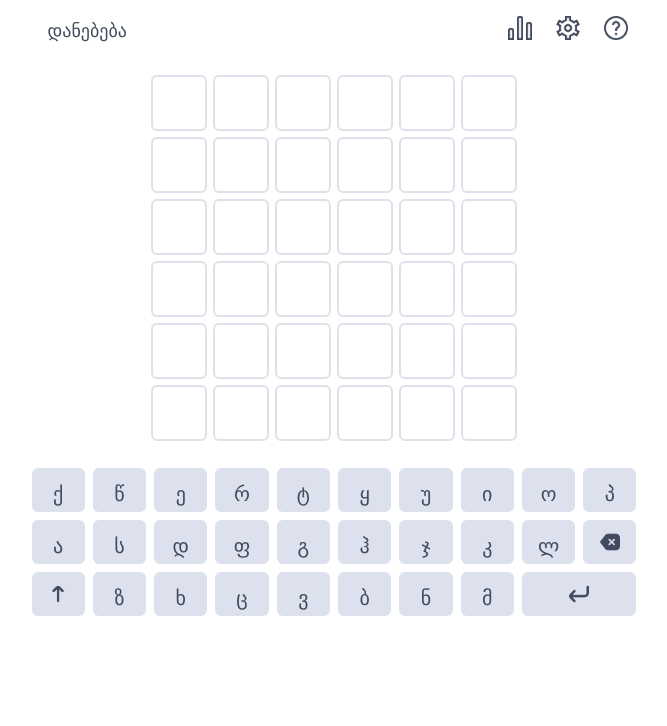
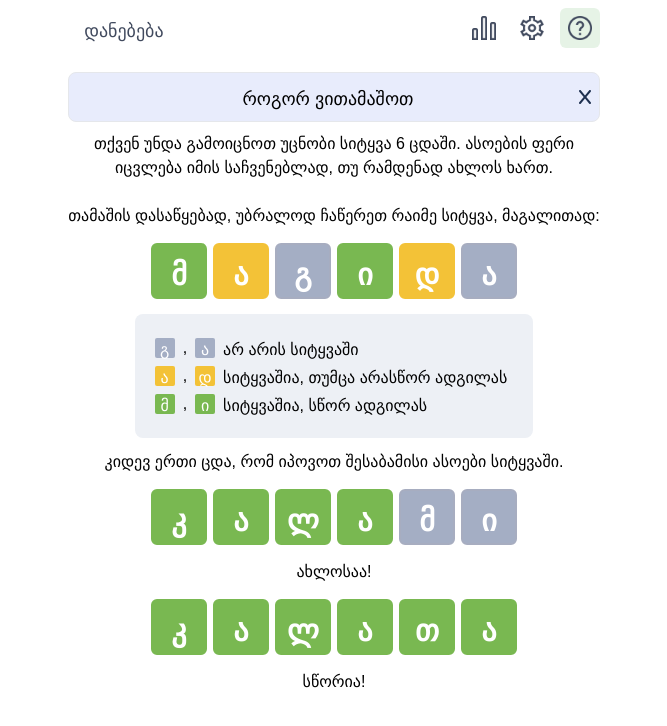
Before and after one commit to wimpykido/wordle, a React (Create React App) app: page / in a window 1280 px wide. Both pictures are taken after a click on the button 922 px from the left and 28 px from the top of the page. Shown: the top 726 px of the page, without its empty margins (306-973 px from the left). Built offline with nearby package versions, Linux system fonts and the light colour scheme; a web font is replaced by a local one.

Commit message:
added component for game rules

```diff
--- a/src/components/gameRules/index.ts
+++ /dev/null
@@ -1,27 +0,0 @@
-//needs testing on different words
-export const checkWord = (
-  guessedWord: Array<string>,
-  secretWord: Array<string>
-) => {
-  const correctPositions: Array<number> = [];
-  const wrongLetterPositions: Array<number> = [];
-  const wrongPositionsOfCorrectLetters: Array<number> = [];
-  const correctLetters: Array<string> = [];
-  guessedWord.forEach((letter, index) => {
-    if (secretWord[index] === letter) {
-      correctPositions.push(index);
-      correctLetters.push(letter);
-    } else {
-      wrongLetterPositions.push(index);
-    }
-    if (secretWord.includes(letter) && !correctLetters.includes(letter)) {
-      wrongPositionsOfCorrectLetters.push(index);
-    }
-  });
-
-  return {
-    correctPositions,
-    wrongPositionsOfCorrectLetters,
-    wrongLetterPositions,
-  };
-};
--- /dev/null
+++ b/src/components/how-to-play/index.tsx
@@ -0,0 +1,82 @@
+import { LetterInput } from "../letter-input";
+import { SmallLetterInput } from "../small-letter-input";
+import x from "../../assets/x-solid.svg";
+import { Dispatch, SetStateAction } from "react";
+
+const colors = ["bg-custom-green", "bg-custom-yellow", "bg-custom-dark"];
+
+type Props = {
+  setShowRules: Dispatch<SetStateAction<boolean>>;
+};
+
+export const HowToPlay = ({ setShowRules }: Props) => {
+  return (
+    <div className="font-custom">
+      <div className="mb-2.5 border w-full border-1 rounded-lg bg-custom-div flex items-center justify-between p-2">
+        <div></div>
+        <h2 className="pt-1 text-lg">როგორ ვითამაშოთ</h2>
+        <button onClick={() => setShowRules(false)}>
+          <img src={x} alt="x" />
+        </button>
+      </div>
+      <div className="flex flex-col justify-center gap-3">
+        <p className="font-light text-center">
+          თქვენ უნდა გამოიცნოთ უცნობი სიტყვა 6 ცდაში. ასოების ფერი <br />{" "}
+          იცვლება იმის საჩვენებლად, თუ რამდენად ახლოს ხართ. <br />
+          <br />
+          თამაშის დასაწყებად, უბრალოდ ჩაწერეთ რაიმე სიტყვა, მაგალითად:
+        </p>
+        <div className="flex items-center justify-center">
+          {"მაგიდა".split("").map((letter, index) => (
+            <LetterInput
+              key={index}
+              letter={letter}
+              color={colors[index % colors.length]}
+            />
+          ))}
+        </div>
+        <div className="flex flex-col items-center justify-center gap-3">
+          <div className="flex items-start justify-center flex-col p-5 w-9/12 bg-custom-lightGrey border-1 rounded-lg">
+            <div className="flex items-center justify-center">
+              <SmallLetterInput letter="გ" color={colors[2]} />
+              <span className="mr-2">,</span>
+              <SmallLetterInput letter="ა" color={colors[2]} />
+              <p className="pt-1 font-light">არ არის სიტყვაში</p>
+            </div>
+            <div className="flex items-center justify-center">
+              <SmallLetterInput letter="ა" color={colors[1]} />
+              <span className="mr-2">,</span>
+              <SmallLetterInput letter="დ" color={colors[1]} />
+              <p className="pt-1 font-light">
+                სიტყვაშია, თუმცა არასწორ ადგილას
+              </p>
+            </div>
+            <div className="flex items-center justify-center">
+              <SmallLetterInput letter="მ" color={colors[0]} />
+              <span className="mr-2">,</span>
+              <SmallLetterInput letter="ი" color={colors[0]} />
+              <p className="pt-1 font-light">სიტყვაშია, სწორ ადგილას</p>
+            </div>
+          </div>
+          <p>კიდევ ერთი ცდა, რომ იპოვოთ შესაბამისი ასოები სიტყვაში.</p>
+          <div className="flex items-center justify-center">
+            {"კალამი".split("").map((letter, index) => (
+              <LetterInput
+                key={index}
+                letter={letter}
+                color={colors[index < 4 ? 0 : 2]}
+              />
+            ))}
+          </div>
+          <p>ახლოსაა!</p>
+          <div className="flex items-center justify-center">
+            {"კალათა".split("").map((letter, index) => (
+              <LetterInput key={index} letter={letter} color={colors[0]} />
+            ))}
+          </div>
+          <p>სწორია!</p>
+        </div>
+      </div>
+    </div>
+  );
+};
--- a/src/components/navigation/index.tsx
+++ b/src/components/navigation/index.tsx
@@ -1,13 +1,21 @@
 import StatsIcon from "../../assets/stats.png";
 import SettingsIcon from "../../assets/settings.png";
 import HelpIcon from "../../assets/help.png";
+import { Dispatch, SetStateAction } from "react";
 
 type NavigationProps = {
-  setIsGameOver: React.Dispatch<React.SetStateAction<boolean>>;
-  setMessage: React.Dispatch<React.SetStateAction<string>>;
+  setIsGameOver: Dispatch<SetStateAction<boolean>>;
+  setMessage: Dispatch<SetStateAction<string>>;
+  setShowRules: Dispatch<SetStateAction<boolean>>;
+  showRules: boolean;
 };
 
-export const Navigation = ({ setIsGameOver, setMessage }: NavigationProps) => {
+export const Navigation = ({
+  setIsGameOver,
+  setMessage,
+  setShowRules,
+  showRules,
+}: NavigationProps) => {
   const handleClick = () => {
     setMessage("თქვენ დამარცხდით!");
     setIsGameOver(true);
@@ -35,7 +43,10 @@ export const Navigation = ({ setIsGameOver, setMessage }: NavigationProps) => {
           <img src={SettingsIcon} className="w-5 h-5 sm:w-6 sm:h-6" />
         </button>
         <button
-          className={`font-custom rounded-md outline-none ml-2 p-2 text-custom-text hover:bg-custom-light transition-all sm:text-lg`}
+          onClick={() => setShowRules(!showRules)}
+          className={`${
+            showRules ? "bg-custom-lightGreen" : null
+          } font-custom rounded-md outline-none ml-2 p-2 text-custom-text hover:bg-custom-light transition-all sm:text-lg`}
           title="coming soon..."
         >
           <img src={HelpIcon} className="w-5 h-5 sm:w-6 sm:h-6" />
--- /dev/null
+++ b/src/components/small-letter-input/index.tsx
@@ -0,0 +1,13 @@
+type Props = {
+  letter: string;
+  color: string;
+};
+export const SmallLetterInput = ({ letter, color }: Props) => {
+  return (
+    <div
+      className={`mr-2 font-custom text-white flex items-center justify-center sm:w-5 sm:h-5 ${color} rounded-sm`}
+    >
+      <p className="m-2 pt-1">{letter}</p>
+    </div>
+  );
+};
--- a/src/pages/wordle-page/index.tsx
+++ b/src/pages/wordle-page/index.tsx
@@ -5,6 +5,7 @@ import { getRandomWord } from "../../components/gameRules/words";
 import keys from "../../components/keyboard/keys";
 import { Navigation } from "../../components/navigation";
 import GameOver from "../../components/game-over";
+import { HowToPlay } from "../../components/how-to-play";
 
 // კაი იქნება ამ ტიპს თუ გამოვიყენებთ any-s ნაცვლად
 type Word = {
@@ -35,6 +36,7 @@ const WordlePage = () => {
   const [letters, setLetters] = useState<Array<letterType>>(keys);
   const [isGameOver, setIsGameOver] = useState(false);
   const [message, setMessage] = useState("");
+  const [showRules, setShowRules] = useState(false);
 
   const getLetterBackgroundColor = (arr: Array<any>) => {
     const backgroundColors: Array<string> = [];
@@ -153,7 +155,16 @@ const WordlePage = () => {
           setLetters={setLetters}
         />
       )}
-      <Navigation setIsGameOver={setIsGameOver} setMessage={setMessage} />
+      <Navigation
+        setShowRules={setShowRules}
+        setIsGameOver={setIsGameOver}
+        setMessage={setMessage}
+        showRules={showRules}
+      />
+      {showRules ? (
+        <HowToPlay setShowRules={setShowRules} />
+      ) : (
+        <>
           <div className="grid">
             {wordStates.map((wordState, index) => (
               <Word
@@ -176,6 +187,8 @@ const WordlePage = () => {
             setIsGameOver={setIsGameOver}
             setMessage={setMessage}
           />
+        </>
+      )}
     </div>
   );
 };
--- a/tailwind.config.js
+++ b/tailwind.config.js
@@ -5,7 +5,7 @@ module.exports = {
   theme: {
     extend: {
       fontFamily: {
-        custom: ['BPG Nino Mtavruli', 'sans-serif']
+        custom: ["BPG Nino Mtavruli", "sans-serif"],
       },
       colors: {
         custom: {
@@ -17,6 +17,10 @@ module.exports = {
           border: "#dee1e9",
           borderDark: "#a7adc0",
           hover: "#c4cbdd",
+          paragraph: "#2e3239",
+          div: "#e8ecfc",
+          lightGrey: "#edf0f5",
+          lightGreen: "#e6f3e6",
         },
       },
     },
```
Also changed, not shown: src/assets/x-solid.svg (added). Lines whose indentation alone changed are shown as unchanged.
